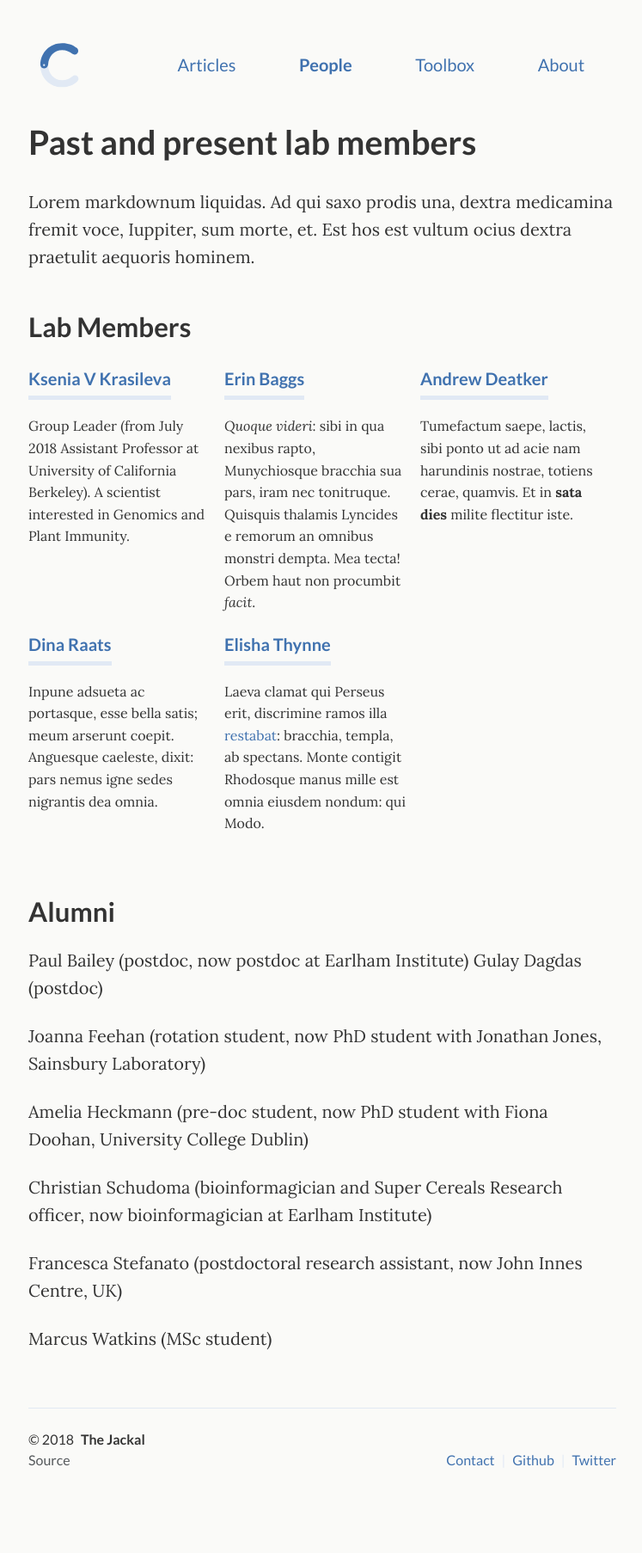
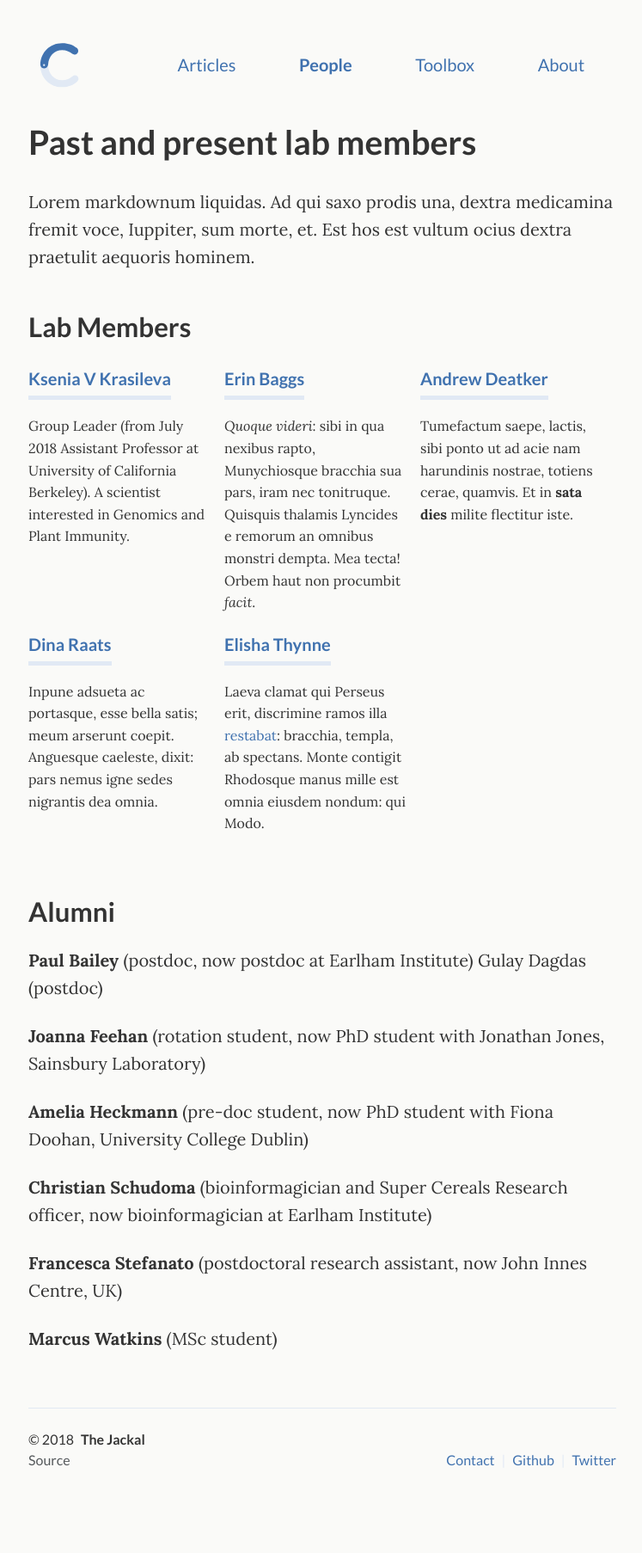
Before and after one commit to crimsonmonkey/crimsonmonkey.github.io, a Jekyll site: the page built from _pages/projects.html, in a window 1280 px wide. Shown: the whole page at 86% size, without its empty margins (265-1012 px from the left). Built offline with Jekyll 4.4.1, drawn with Linux system fonts in a browser that asks for light colours.

```diff
--- a/_pages/projects.html
+++ b/_pages/projects.html
@@ -52,4 +52,4 @@ permalink: "/people/"
     </div>
   </div><!-- grid --></div>
 
-<h2>Alumni</h2><p>Paul Bailey (postdoc, now postdoc at Earlham Institute) Gulay Dagdas (postdoc)</p><p>Joanna Feehan (rotation student, now PhD student with Jonathan Jones, Sainsbury Laboratory)&nbsp;</p><p>Amelia Heckmann (pre-doc student, now PhD student with Fiona Doohan, University College Dublin)&nbsp;</p><p>Christian Schudoma (bioinformagician and Super Cereals Research officer, now bioinformagician at Earlham Institute)&nbsp;</p><p>Francesca Stefanato (postdoctoral research assistant, now John Innes Centre, UK)&nbsp;</p><p>Marcus Watkins (MSc student)<br></p>
+<h2>Alumni</h2><p><b>Paul Bailey </b>(postdoc, now postdoc at Earlham Institute) Gulay Dagdas (postdoc)</p><p><b>Joanna Feehan</b> (rotation student, now PhD student with Jonathan Jones, Sainsbury Laboratory)&nbsp;</p><p><b>Amelia Heckmann</b> (pre-doc student, now PhD student with Fiona Doohan, University College Dublin)&nbsp;</p><p><b>Christian Schudoma </b>(bioinformagician and Super Cereals Research officer, now bioinformagician at Earlham Institute)&nbsp;</p><p><b>Francesca Stefanato </b>(postdoctoral research assistant, now John Innes Centre, UK)&nbsp;</p><p><b>Marcus Watkins</b> (MSc student)<br></p>
```
